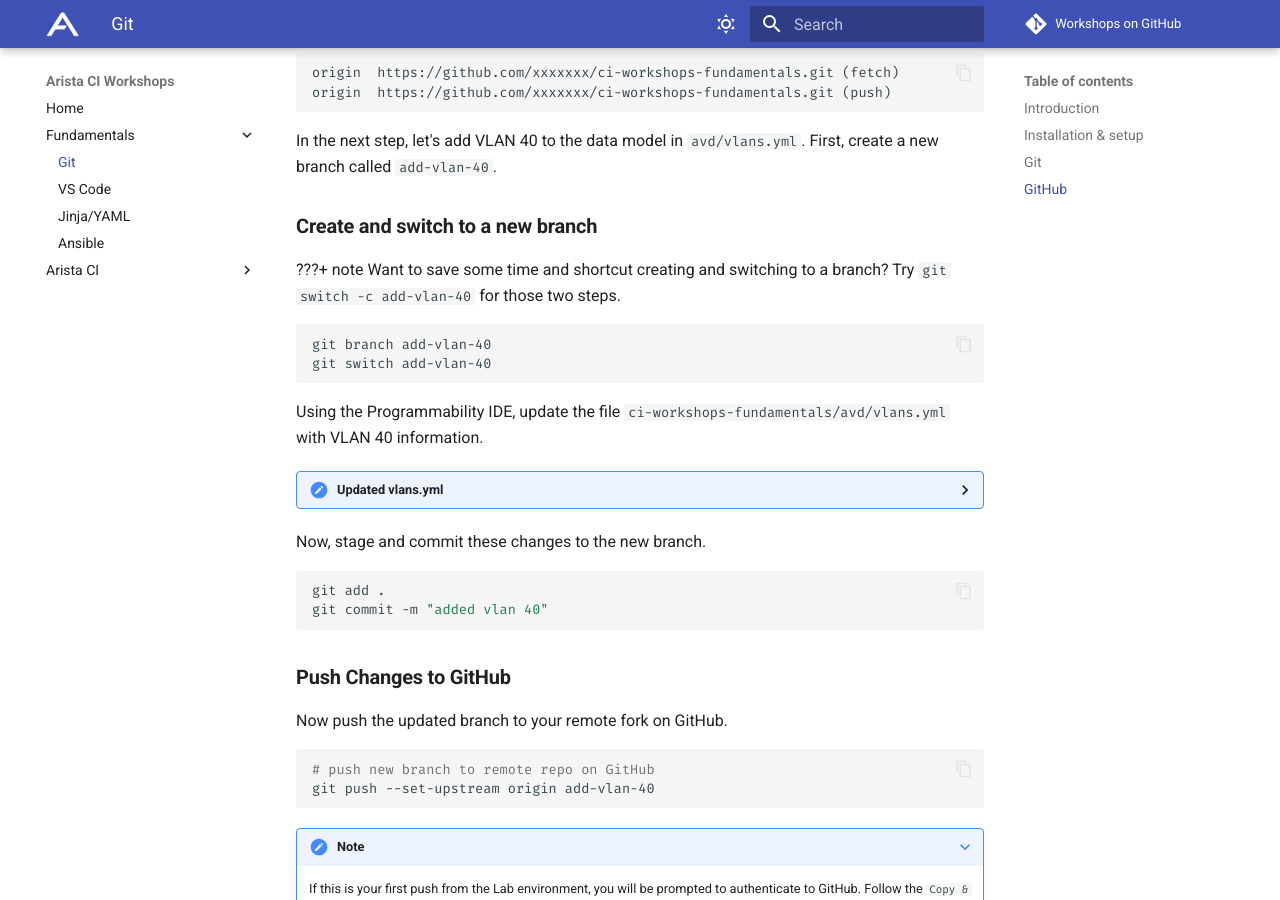
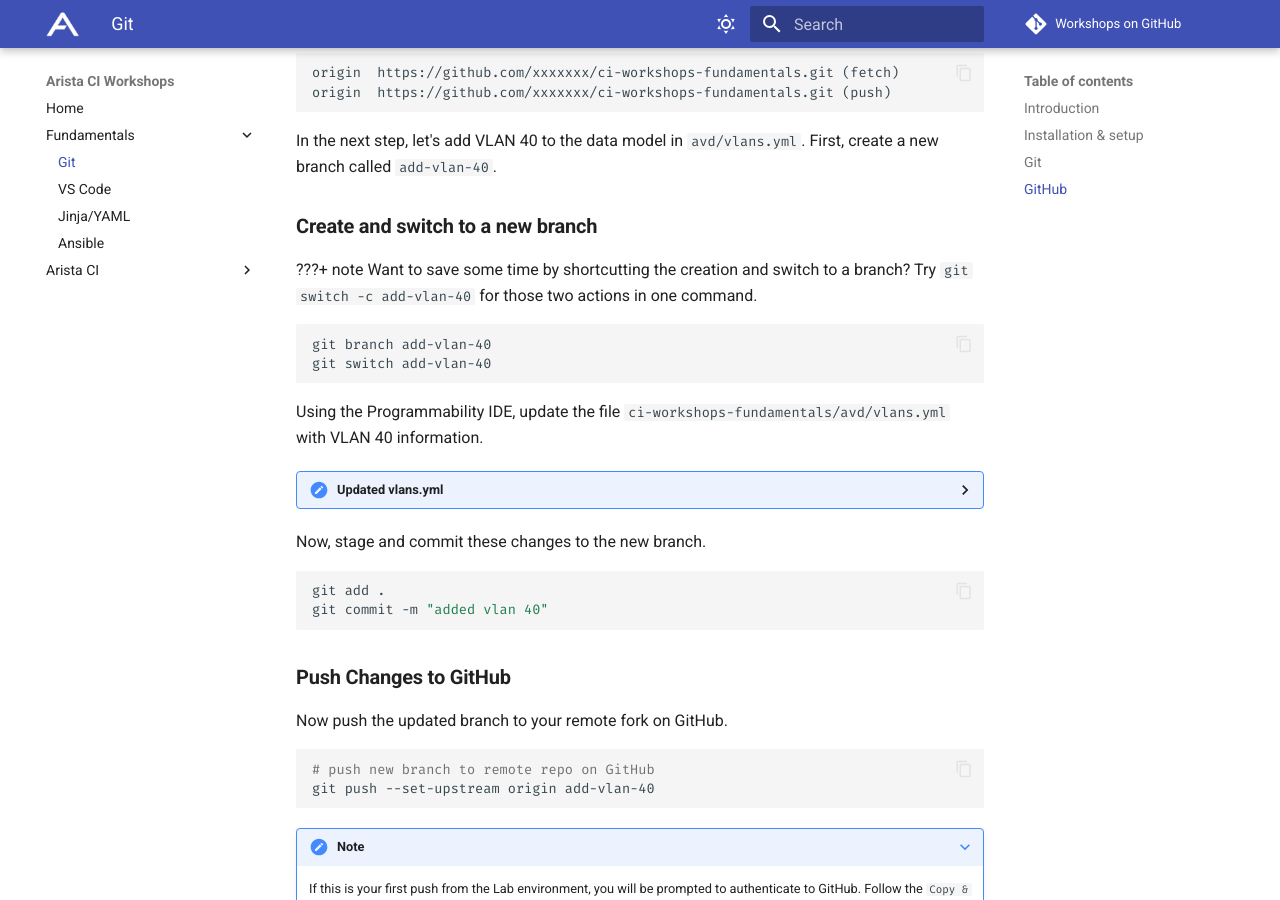
Before and after one commit to aristanetworks/avd-workshops, an MkDocs documentation site: the page built from workshops/git.md, in a window 1280 px wide and 900 px high, scrolled down 10030 px. Built offline with MkDocs 1.6.1 and Material for MkDocs 9.7.7, drawn with Linux system fonts in a browser that asks for light colours; comment, search, counter and statistics services are not loaded.

Commit message:
git.md - change wording of git switch -c note
git.md - change wording of git switch -c note

````diff
--- a/workshops/git.md
+++ b/workshops/git.md
@@ -355,7 +355,7 @@
 
 ### **Create and switch to a new branch**
 
-???+ note Want to save some time and shortcut creating and switching to a branch? Try `git switch -c add-vlan-40` for those two steps.
+???+ note Want to save some time by shortcutting the creation and switch to a branch? Try `git switch -c add-vlan-40` for those two actions in one command.
 
 ``` bash
 git branch add-vlan-40
````
